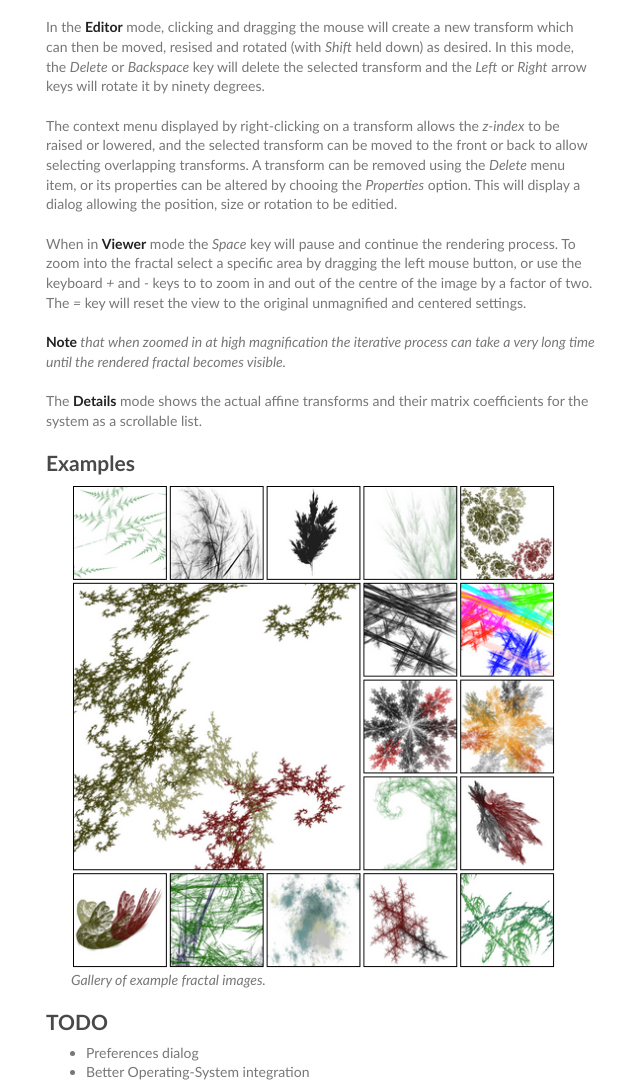
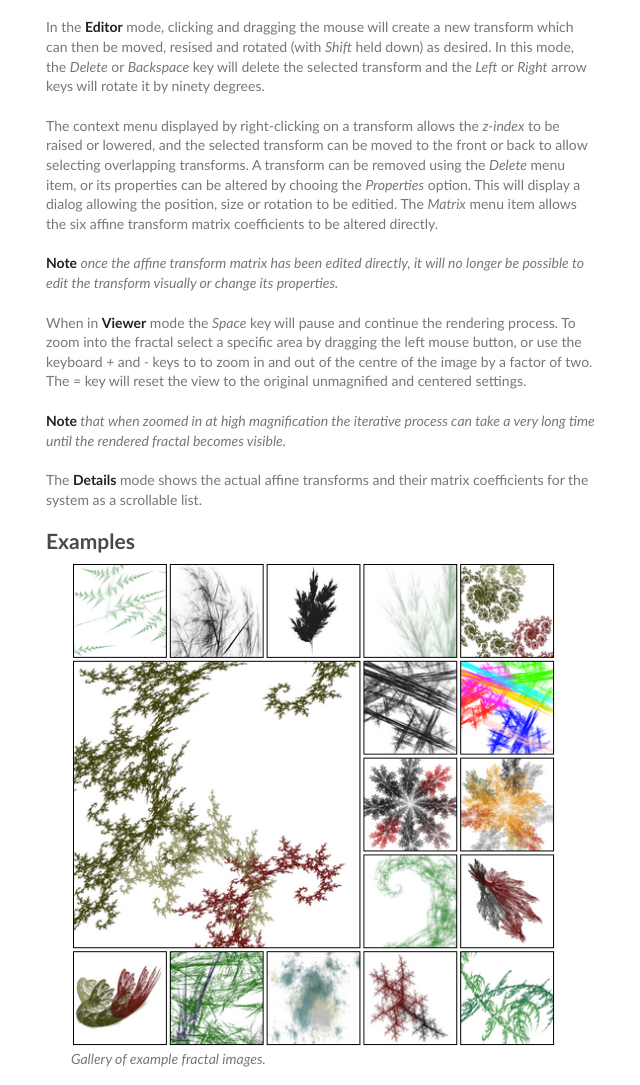
Before and after one commit to grkvlt/iterator, a plain HTML site: page index.html in a window 1280 px wide. Shown: the part 2828-3913 px from the top of the page, without its empty margins (494-1134 px from the left). Drawn offline with Linux system fonts and the light colour scheme; a web font is replaced by a local one.

Commit message:
Added note on editing matrix coefficients

```diff
--- a/index.html
+++ b/index.html
@@ -178,7 +178,14 @@
           transforms. A transform can be removed using the <em>Delete</em>
           menu item, or its properties can be altered by chooing the
           <em>Properties</em> option. This will display a dialog allowing the
-          position, size or rotation to be editied.
+          position, size or rotation to be editied. The <em>Matrix</em> menu
+          item allows the six affine transform matrix coefficients to be
+          altered directly.
+        </p>
+        <p>
+          <strong>Note</strong><em> once the affine transform matrix has been
+          edited directly, it will no longer be possible to edit the transform
+          visually or change its properties.</em>
         </p>
         <p>
           When in <strong>Viewer</strong> mode the <em>Space</em> key will pause
@@ -212,7 +219,6 @@
             <li style="margin-left: 20px;">Native full-screen mode</li>
             <li style="margin-left: 20px;">Support native windowing system features</li>
           <li>Better editing UI</li>
-            <li style="margin-left: 20px;">Edit matrix coefficients</li>
             <li style="margin-left: 20px;">Add flip, skew, perspective etc. transforms</li>
             <li style="margin-left: 20px;">Preserve aspect ratio on resize option</li>
           <li>Embedded Applet</li>
```
